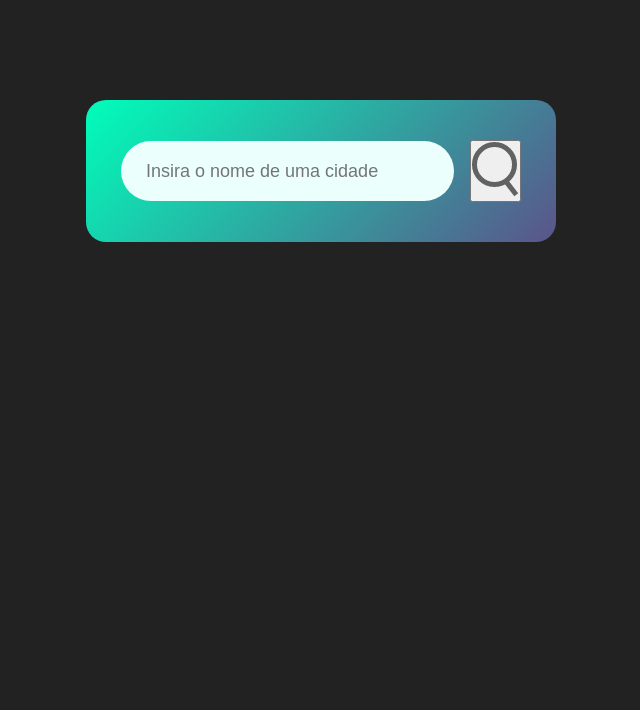
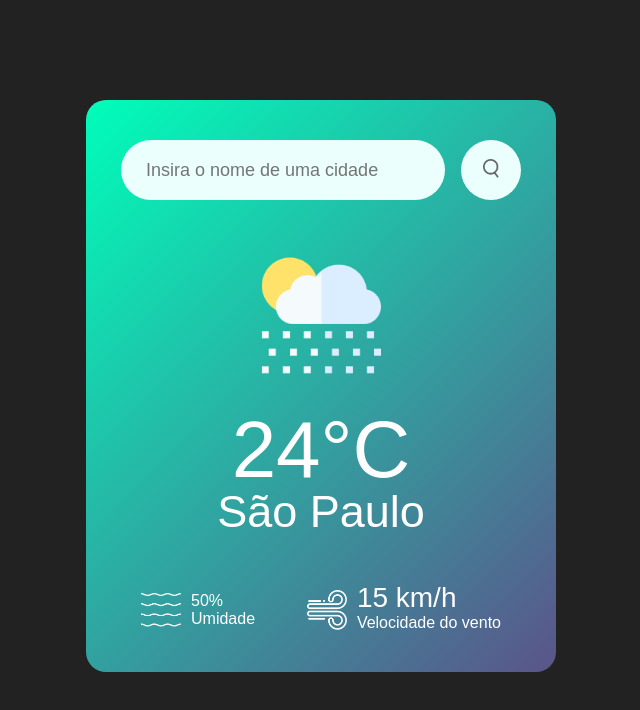
Before and after one commit to karinacristo/weather-app, a plain HTML site: page index.html in a window 1280 px wide. Shown: the whole page, without its empty margins (319-959 px from the left). Drawn offline with Linux system fonts and the light colour scheme; no server answers.

Commit message:
once the API and API key are entered, the tests are done in the log console

```diff
--- a/index.html
+++ b/index.html
@@ -13,7 +13,40 @@
             <input type="text" placeholder="Insira o nome de uma cidade" spellcheck="false">
             <button><img src="images/search.png" alt="icon de pesquisa"></button>
         </div>
+        <div class="weather">
+            <img src="images/rain.png" alt="chuva" class="weather-icon">
+            <h1 class="temp">24°C</h1>
+            <h2 class="city">São Paulo</h2>
+            <div class="details">
+                <div class="col">
+                    <img src="images/humidity.png" alt="umidade">
+                    <div>
+                        <p class="humidity">50%</p>
+                        <p>Umidade</p>
+                    </div>
+                </div>
+                    <div class="col">
+                        <img src="images/wind.png" alt="vento">
+                        <div>
+                            <p class="wind">15 km/h</p>
+                            <p>Velocidade do vento</p>
+                        </div>
+                </div>
+            </div>
+        </div>
     </div>
+    <script>
+        const apiKey = "92ab3992e4c6d0655d1f9a9134cc1e7e";
+        const apiUrl = "https://api.openweathermap.org/data/2.5/weather?&units=metric&q=bangalore";
 
+        async function checkWeather(){
+            const response = await fetch(apiUrl + `&appid=${apiKey}`);
+            var data = await response.json();
+
+            console.log(data)
+        }
+
+        checkWeather();
+    </script>
 </body>
 </html>
--- a/style.css
+++ b/style.css
@@ -36,5 +36,47 @@ body {
     font-size: 18px;
 }
 .search button {
-
+    border: 0;
+    outline: 0;
+    background: #ebfffc;
+    border-radius: 50%;
+    width: 60px;
+    height: 60px;
+    cursor: pointer;
 }
+.search button img {
+    width: 16px;
+}
+.weather-icon {
+    width: 170px;
+    margin-top: 30px;
+}
+.weather h1 {
+    font-size: 80px;
+    font-weight: 500;
+}
+.weather h2 {
+    font-size: 45px;
+    font-weight: 400;
+    margin-top: -10px;
+}
+.details {
+    display: flex;
+    align-items: center;
+    justify-content:space-between;
+    padding: 0 20px;
+    margin-top: 50px;
+}
+.col {
+    display: flex;
+    align-items: center;
+    text-align: left;
+}
+.col img {
+    width: 40px;
+    margin-right: 10px;
+}
+.humitidy, .wind{
+    font-size: 28px;
+    margin-top: -6px;
+}
```
